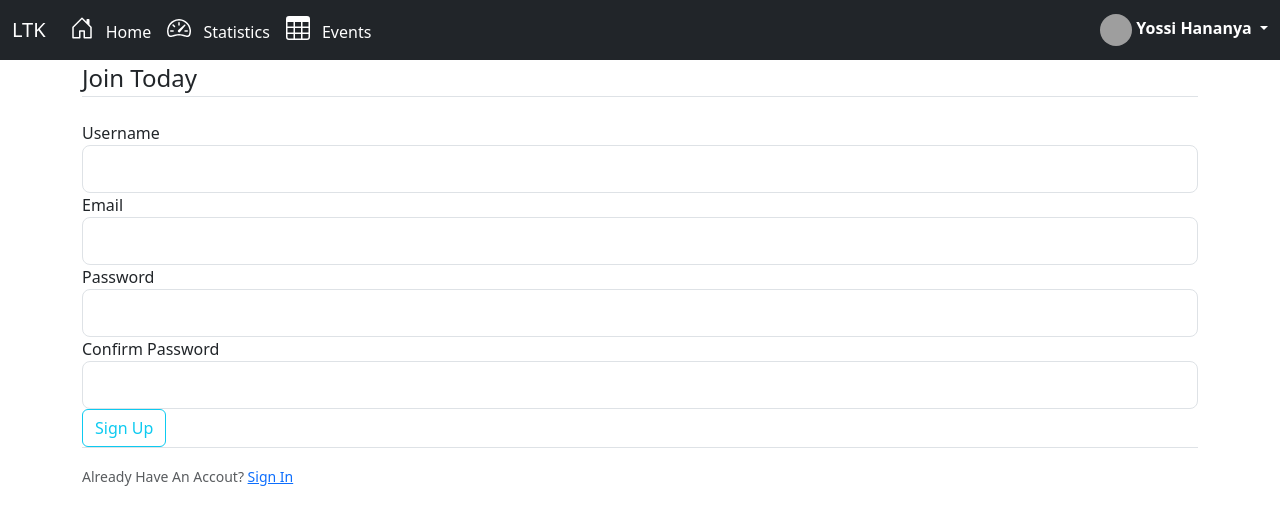
After one commit to YossiHananya/LTK, a Flask app: page /register in a window 1280 px wide. The commit adds this page. Shown: the top 525 px of the page. Run offline with Flask 3, Linux system fonts and the light colour scheme; grey boxes are pictures that could not be loaded.

Commit message:
Adding html for forms

```diff
--- a/Requirements.txt
+++ b/Requirements.txt
@@ -1,3 +1,4 @@
 flask
 flask-sqlalchemy
 flask-wtf
+email_validator
--- a/soccer_application/api.py
+++ b/soccer_application/api.py
@@ -1,5 +1,5 @@
 import json
-from flask import jsonify, request, render_template
+from flask import jsonify, request, render_template, url_for, flash, redirect
 from soccer_application.forms import RegistrationForm,LoginForm
 from soccer_application import app
 from soccer_application.models import Player
@@ -29,3 +29,22 @@ def get_by_id(player_id:int):
             return jsonify({"Player_Details": player}),200
     return
 500
+
+@app.route("/register",methods=['GET','POST'])
+def register():
+    form=RegistrationForm()
+    if form.validate_on_submit():
+        flash(f'Account created for {form.username.data}!', 'succes')
+        return redirect(url_for('home'))
+    return render_template('register.html',title='Register',form=form)
+
+@app.route("/login",methods=['GET','POST'])
+def login():
+    form=LoginForm()
+    if form.validate_on_submit():
+        if form.email.data=='admin@blog.com' and form.password.data=='password':
+            flash('You have been logged in!','success')
+            return redirect(url_for('home'))
+        else:
+            flash('Login Unsuccessful. Please check username and password','danger')
+    return render_template('login.html',title='Login',form=form)
--- a/soccer_application/forms.py
+++ b/soccer_application/forms.py
@@ -1,6 +1,6 @@
 from flask_wtf import FlaskForm
 from wtforms import StringField, PasswordField,SubmitField,BooleanField
-from wtforms.validators import DataRequired,Length,Email,ValidationError,validators,EqualTo
+from wtforms.validators import DataRequired,Length,Email,ValidationError,EqualTo
 import re
 
 def check_password_strength(form, field):
@@ -17,16 +17,16 @@ def check_password_strength(form, field):
     password = field.data
     #Checking for number in password
     if re.search(r"\d",password) is None:
-        raise validators.ValidationError("Password must contain at least one number")
+        raise ValidationError("Password must contain at least one number")
     #Checking for uppercase in password
     if re.search(r"[A-Z]", password) is None:
-        raise validators.ValidationError("Password must contain at least one uppercase")
+        raise ValidationError("Password must contain at least one uppercase")
     #Checking for uppercase in password
     if re.search(r"[a-z]", password) is None:
-        raise validators.ValidationError("Password must contain at least one lowecase")
+        raise ValidationError("Password must contain at least one lowecase")
     #Checking for symbol in password
     if re.search(r"\W", password) is None:
-        raise validators.ValidationError("Password must contain at least one symbol")
+        raise ValidationError("Password must contain at least one symbol")
 
 
 class RegistrationForm(FlaskForm):
--- a/soccer_application/templates/base.html
+++ b/soccer_application/templates/base.html
@@ -165,6 +165,15 @@
         </header>
 
         <main role="main" class="container">
+            {% with messages = get_flashed_messages(with_categories=true) %}
+                {% if messages %}
+                    {% for category, message in messages %}
+                        <div class="alert aler {{ category }}">
+                            {{ message }}
+                        </div>
+                    {% endfor %}
+                {% endif %}
+            {% endwith %}
             {% block body_content %}{% endblock body_content %}
         </main>
 
--- /dev/null
+++ b/soccer_application/templates/register.html
@@ -0,0 +1,80 @@
+{% extends 'base.html' %}
+{% block body_content %}
+    <div class="content-section">
+        <form method="POST" action="">
+            {{ form.hidden_tag() }}
+            <fieldset class="form-group">
+                <legend class="border-bottom mb-4">Join Today</legend>
+                <div class="form-group">
+                    {{ form.username.label(class="form-control-label") }}
+
+                    {% if form.username.errors %}
+                    {{ form.username(class="form-control form-control-lg is-invalid") }}
+                    <div class="invalid-feedback">
+                        {% for error in form.username.errors %}
+                            <span>
+                                {{ error }}
+                            </span>
+                        {% endfor %}
+                    </div>
+                    {% else %}
+                        {{ form.username(class="form-control form-control-lg") }}
+                    {% endif %}
+                </div>
+                <div class="form-group">
+                    {{ form.email.label(class="form-control-label") }}
+                    {% if form.email.errors %}
+                    {{ form.email(class="form-control form-control-lg is-invalid") }}
+                    <div class="invalid-feedback">
+                        {% for error in form.email.errors %}
+                            <span>
+                                {{ error }}
+                            </span>
+                        {% endfor %}
+                    </div>
+                    {% else %}
+                        {{ form.email(class="form-control form-control-lg") }}
+                    {% endif %}
+                </div>
+                <div class="form-group">
+                    {{ form.password.label(class="form-control-label") }}
+                    {% if form.password.errors %}
+                    {{ form.password(class="form-control form-control-lg is-invalid") }}
+                    <div class="invalid-feedback">
+                        {% for error in form.password.errors %}
+                            <span>
+                                {{ error }}
+                            </span>
+                        {% endfor %}
+                    </div>
+                    {% else %}
+                        {{ form.password(class="form-control form-control-lg") }}
+                    {% endif %}
+                </div>
+                <div class="form-group">
+                    {{ form.password_confirmation.label(class="form-control-label") }}
+                    {% if form.password_confirmation.errors %}
+                    {{ form.password_confirmation(class="form-control form-control-lg is-invalid") }}
+                    <div class="invalid-feedback">
+                        {% for error in form.password_confirmation.errors %}
+                            <span>
+                                {{ error }}
+                            </span>
+                        {% endfor %}
+                    </div>
+                    {% else %}
+                        {{ form.password_confirmation(class="form-control form-control-lg") }}
+                    {% endif %}
+                </div>
+            </fieldset>
+            <div class="form-group">
+                {{ form.submit(class="btn btn-outline-info") }}
+            </div>
+        </form>
+    </div>
+    <div class="border-top pt-3">
+        <small class="text-muted">
+            Already Have An Accout? <a class="ml-2" href="{{ url_for('login') }}">Sign In</a>
+        </small>
+    </div>
+{% endblock body_content %}
```
Also changed, not shown: soccer_application/templates/login.html (added, +56 -0 lines).
